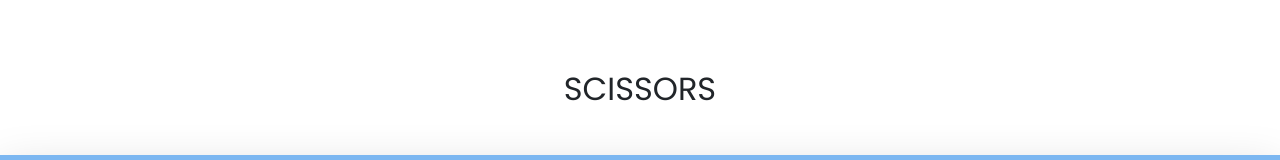
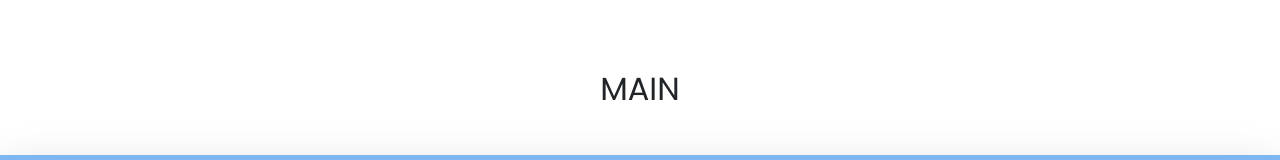
Before and after one commit to bellmed/info.bmx.test, a React (Create React App) app: page /support in a window 1280 px wide. Shown: the part 586-746 px from the top of the page. Built offline with nearby package versions, Linux system fonts and the light colour scheme.

Commit message:
Update footer.jsx
main

```diff
--- a/src/components/footer.jsx
+++ b/src/components/footer.jsx
@@ -12,7 +12,7 @@ const Footer = (props) => {
       style={customFooterStyle}
     >
       <UtilityComponent tags={props.utilityTags}/>
-      <h2 className="text-2xl">SCISSORS</h2>
+      <h2 className="text-2xl">MAIN</h2>
       <footer className="shadow-lg d-flex align-items-center justify-content-center footer-nav-container">
         <FooterNav onClick={props.onClick}/>
       </footer>
```
